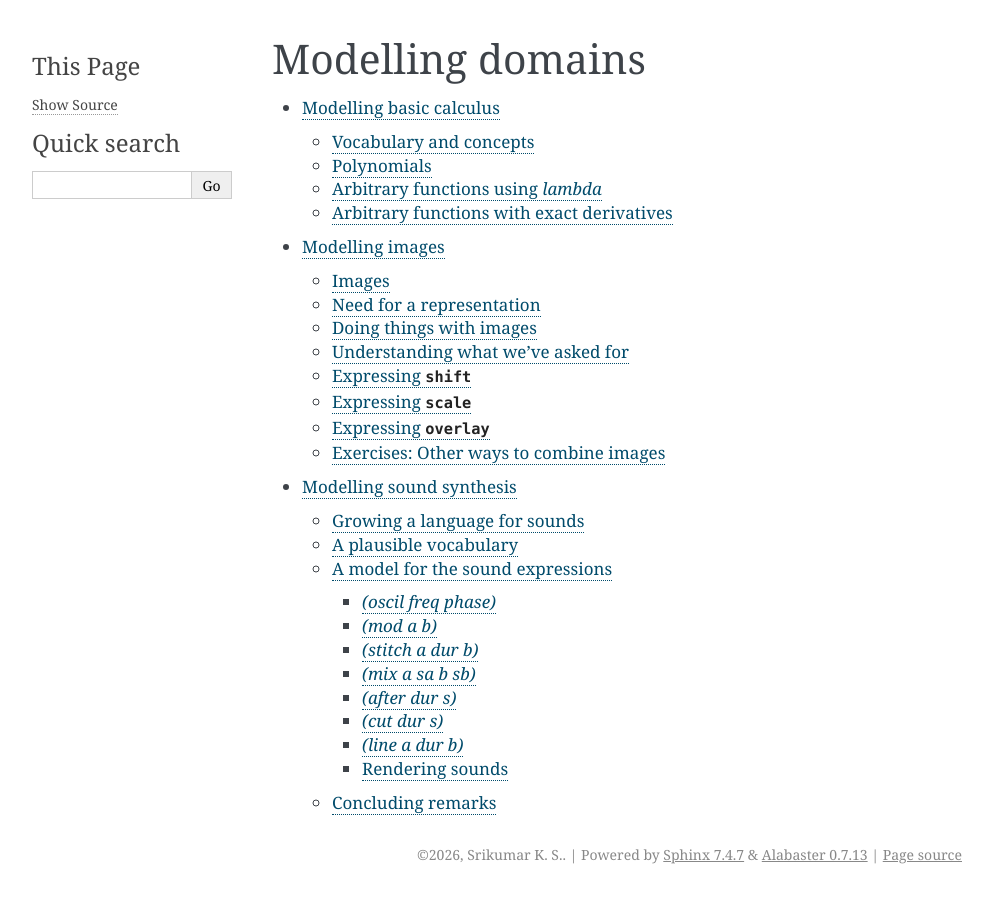
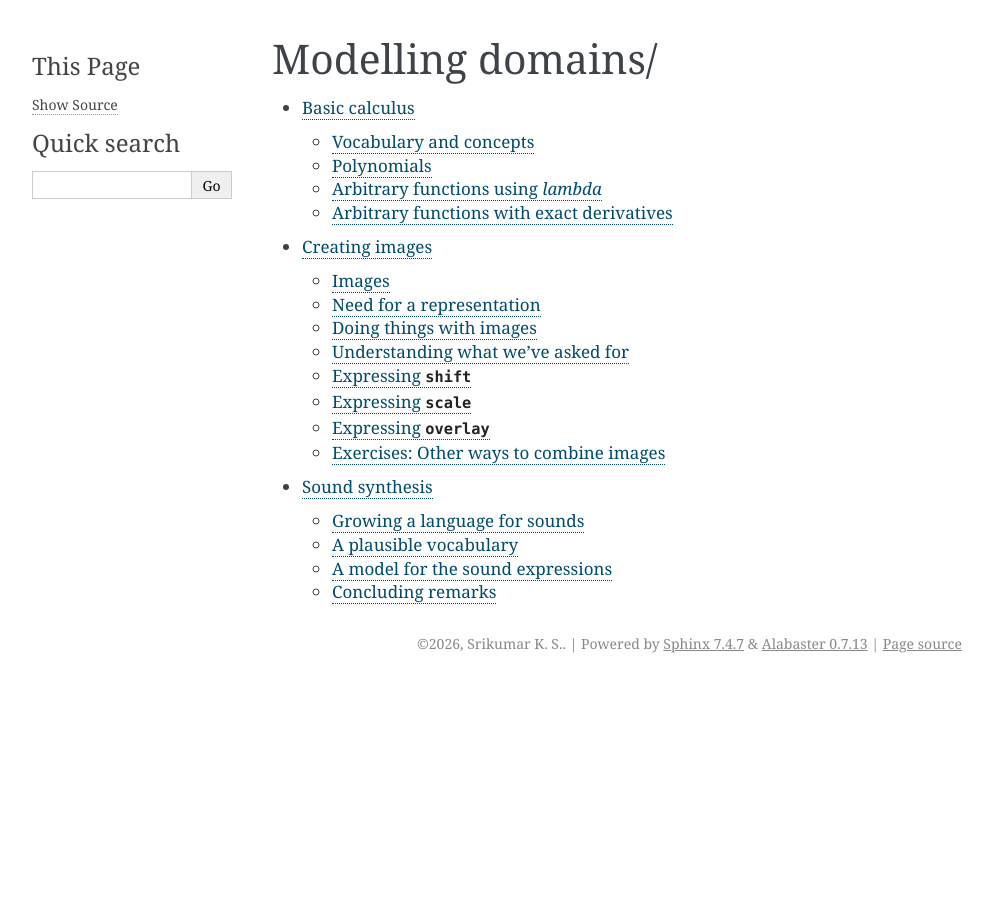
Before and after one commit to kreauniv/complit, a Sphinx documentation site: the page built from source/modelling-domains.rst, in a window 1280 px wide. Shown: the whole page, without its empty margins (148-1141 px from the left). Built offline with Sphinx 7.4.7, drawn with Linux system fonts in a browser that asks for light colours.

Commit message:
Made the topic groups visible at the toc level.

```diff
--- a/source/domains/calculus.rst
+++ b/source/domains/calculus.rst
@@ -1,5 +1,5 @@
-Modelling basic calculus
-========================
+Basic calculus
+==============
 
 Basic high-school level calculus offers a good warm up to
 modelling a domain and helps us explore various representations
--- a/source/domains/modelling-images.rst
+++ b/source/domains/modelling-images.rst
@@ -1,5 +1,5 @@
-Modelling images
-================
+Creating images
+===============
 
 In this section, we work through the process of how to use programming to try
 and understand a domain better, by working our way ground up. It requires
--- a/source/domains/synthlang.rst
+++ b/source/domains/synthlang.rst
@@ -1,5 +1,5 @@
-Modelling sound synthesis
-=========================
+Sound synthesis
+===============
 
 .. admonition:: **Note**
 
--- a/source/modelling-domains.rst
+++ b/source/modelling-domains.rst
@@ -1,7 +1,8 @@
-Modelling domains
-=================
+Modelling domains/
+==================
 
 .. toctree::
+   :maxdepth: 2
 
    domains/calculus
    domains/modelling-images
--- a/source/sample-programs.rst
+++ b/source/sample-programs.rst
@@ -1,7 +1,8 @@
-Sample programs
-===============
+Sample programs/
+================
 
 .. toctree::
+   :maxdepth: 2
 
    programs/number-guessing-game
    programs/tictactoe
```
